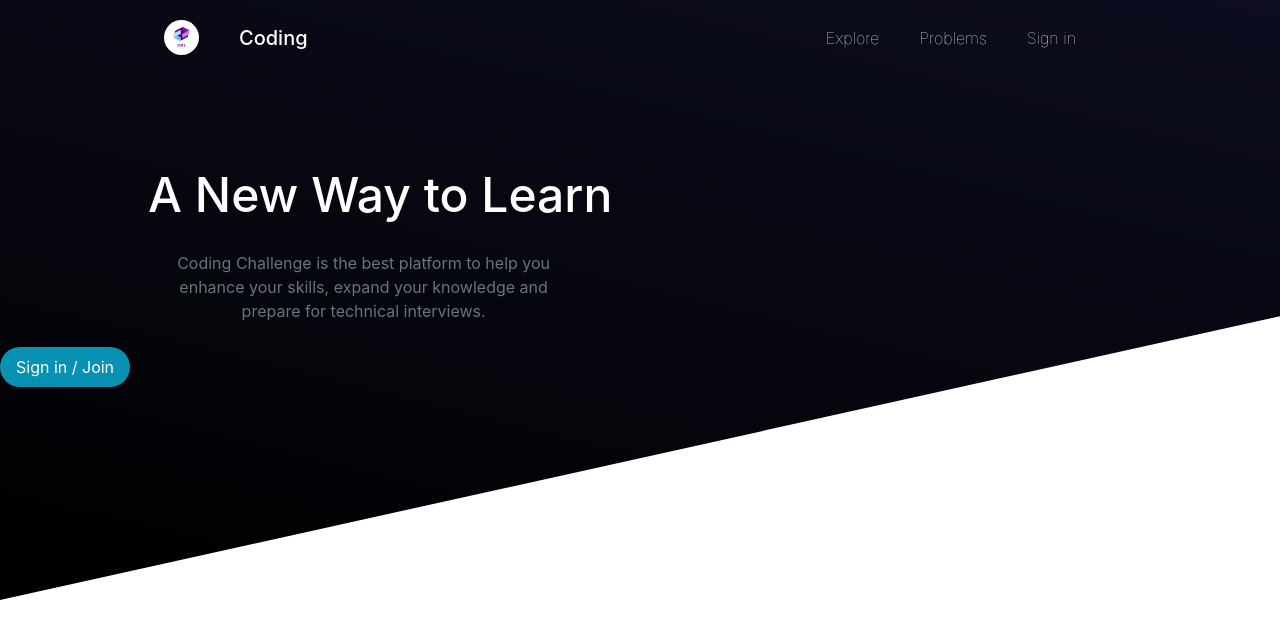
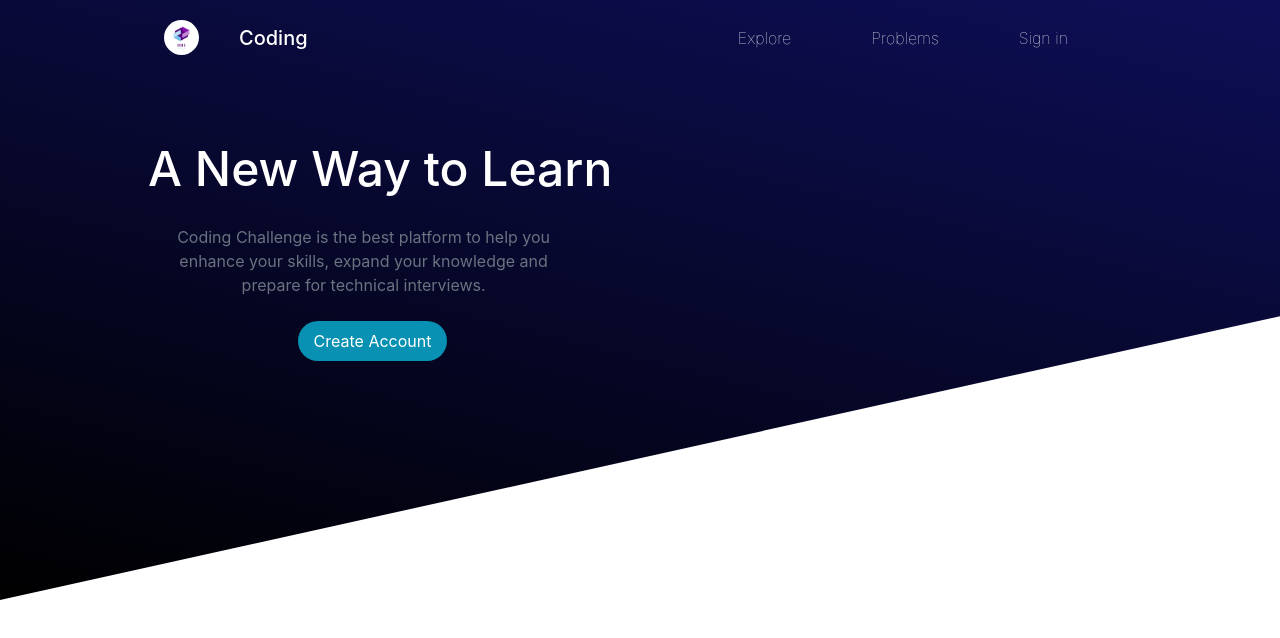
Before and after one commit to kamlesh3006/coding-challenge, a React (Create React App) app: page / in a window 1280 px wide. Shown: the top 638 px of the page. Built offline with nearby package versions, Linux system fonts and the light colour scheme.

Commit message:
minor changes and transitions to landing page

```diff
--- a/src/components/Landing.js
+++ b/src/components/Landing.js
@@ -12,8 +12,8 @@ export default function Landing() {
             <div className="intro text-center text-gray-500">
                 <p>Coding Challenge is the best platform to help you enhance your skills, expand your knowledge and prepare for technical interviews.</p>
             </div>
-            <div className="join mt-6 text-center w-50">
-              <button className='bg-cyan-600 rounded-full text-white py-2 px-4 transition duration-300 hover:bg-cyan-700 hover:scale-110 hover:-translate-y-1 text-left'>Sign in / Join</button>
+            <div className="join mt-6 text-center">
+              <button className='bg-cyan-600 rounded-full md:ml-36 text-white py-2 px-4 transition duration-300 hover:bg-cyan-700 hover:scale-110 hover:-translate-y-1 text-left'>Create Account</button>
             </div>
         </div>
     </div>
--- a/src/components/Navbar.js
+++ b/src/components/Navbar.js
@@ -11,9 +11,9 @@ export default function Navbar() {
       <span className="ml-10 text-xl">Coding</span>
     </p>
     <nav className="md:ml-auto flex font-thin flex-wrap items-center text-base justify-center">
-      <a className="mr-10 transition duration-300 hover:scale-110 hover:-translate-y-1 hover:font-normal">Explore</a>
-      <a className="mr-10 transition duration-300 hover:scale-110 hover:-translate-y-1 hover:font-normal">Problems</a>
-      <a className="mr-10 transition duration-300 hover:scale-110 hover:-translate-y-1 hover:font-normal">Sign in</a>
+      <button className="ml-4 mr-8 py-1 px-4 transition duration-500 rounded-full hover:bg-white hover:text-black">Explore</button>
+      <button className="ml-4 mr-8 py-1 px-4 transition duration-500 rounded-full hover:bg-white hover:text-black">Problems</button>
+      <button className="ml-4 mr-8 py-1 px-4 transition duration-500 rounded-full hover:bg-white hover:text-black">Sign in</button>
     </nav>
   </div>
 </header>
--- a/src/css/Landing.css
+++ b/src/css/Landing.css
@@ -12,14 +12,18 @@
     left: 0;
     width: 100%;
     height: 75%;
-    background: linear-gradient(to top right, black, rgb(16, 17, 40));
+    background: linear-gradient(to top right, black, rgb(18, 19, 114));
     transform: skewY(-12.5deg);
     transform-origin: 0;
     z-index: -1;
   }
 
+
+
+
+
     .heading {
-    margin-top: 5%;
+      margin-top: 3%;
       margin-left: 10%;
       text-align: left;
       z-index: 1;
@@ -35,9 +39,9 @@
     }
 
     .join {
-    align-items: center;
+      text-align: center;
+      margin-left: 12%; /* Adjust the left margin to match the intro */
     }
-
     @media (max-width: 768px) {
       .heading {
           text-align: center;
```
Lines whose indentation alone changed are shown as unchanged.
